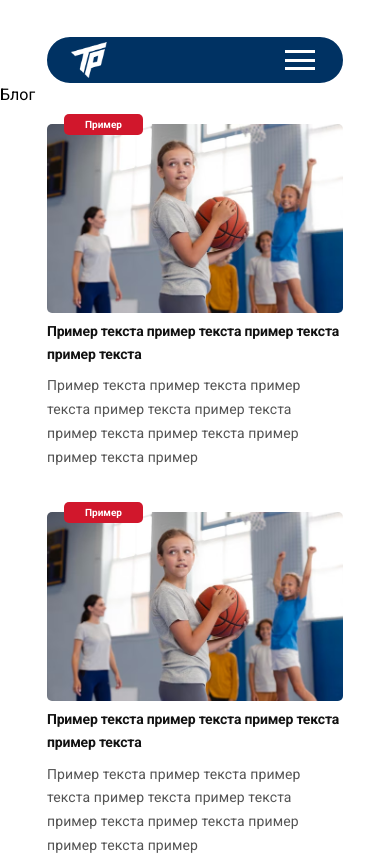
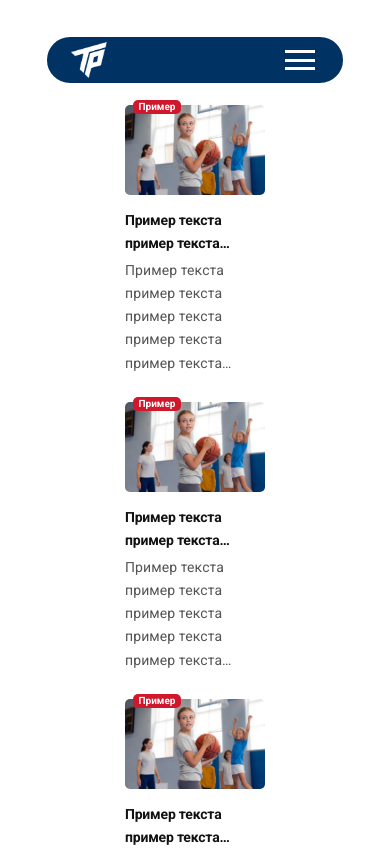
Before and after one commit to Trudovyereservy/frontend_part, a Next.js app: page /blog in a window 390 px wide. Shown: the top 855 px of the page. Built offline with nearby package versions, Linux system fonts and the light colour scheme; grey boxes are pictures that could not be loaded.

Commit message:
Blog Cards create on 394px (Mobile) + доделать отображение 8 карточек вместо 9

```diff
--- a/src/app/blog/page.tsx
+++ b/src/app/blog/page.tsx
@@ -12,7 +12,6 @@ export default function BlogPage() {
         <title>Трудовые резервы | Блог</title>
         <meta name="title" content="Блог" />
       </head>
-      <div>Блог</div>
     <CardsList />
     </>
   );
--- a/src/components/BlockCards/Card/Card.module.scss
+++ b/src/components/BlockCards/Card/Card.module.scss
@@ -42,7 +42,6 @@
   letter-spacing: 0.1px;
 }
 
-
 .card__image_wrapper {
   position: relative;
 }
@@ -83,7 +82,6 @@
 @include laptop {
   .card {
     max-width: 300px;
-
   }
 
   .card__image {
@@ -113,14 +111,49 @@
     margin-bottom: 8px;
   }
   .card__subtitle {
-    /*font-size: 14px;*/
     display: none;
   }
+
   .card__text {
     font-size: 14px;
     margin-bottom: 9px;
   }
-  // .card__link {
-  //   width: 220px;
-  // }
 }
+
+@include mobile {
+  .card {
+    max-width: 140px;
+    height: 275px;
+  }
+
+  .card__title {
+    overflow: hidden;
+    display: -webkit-box;
+    -webkit-box-orient: vertical;
+    -webkit-line-clamp: 2;
+    margin-bottom: 4px;
+  }
+
+  .card__text {
+    overflow: hidden;
+    display: -webkit-box;
+    -webkit-box-orient: vertical;
+    -webkit-line-clamp: 5;
+    line-height: 23.10px;
+  }
+
+  .card__image {
+    width: 100%;
+    height: 90px;
+    margin-bottom: 14px;
+  }
+
+  .card__image_title {
+    width: 48px;
+    height: 14px;
+    left: 8px;
+    top: -5px;
+    font-size: 10px;
+    padding: 1px;
+  }
+}
--- a/src/components/BlockCards/CardsList/CardsList.module.scss
+++ b/src/components/BlockCards/CardsList/CardsList.module.scss
@@ -68,7 +68,7 @@
   }
 
   .cardslist__container {
-    flex-direction: column;
-    gap:34px;
+    flex-direction: row;
+    gap: 22px 20px;
   }
 }
```
Also changed, not shown: src/components/BlockCards/Card/Card.tsx (+1 -6 lines).
